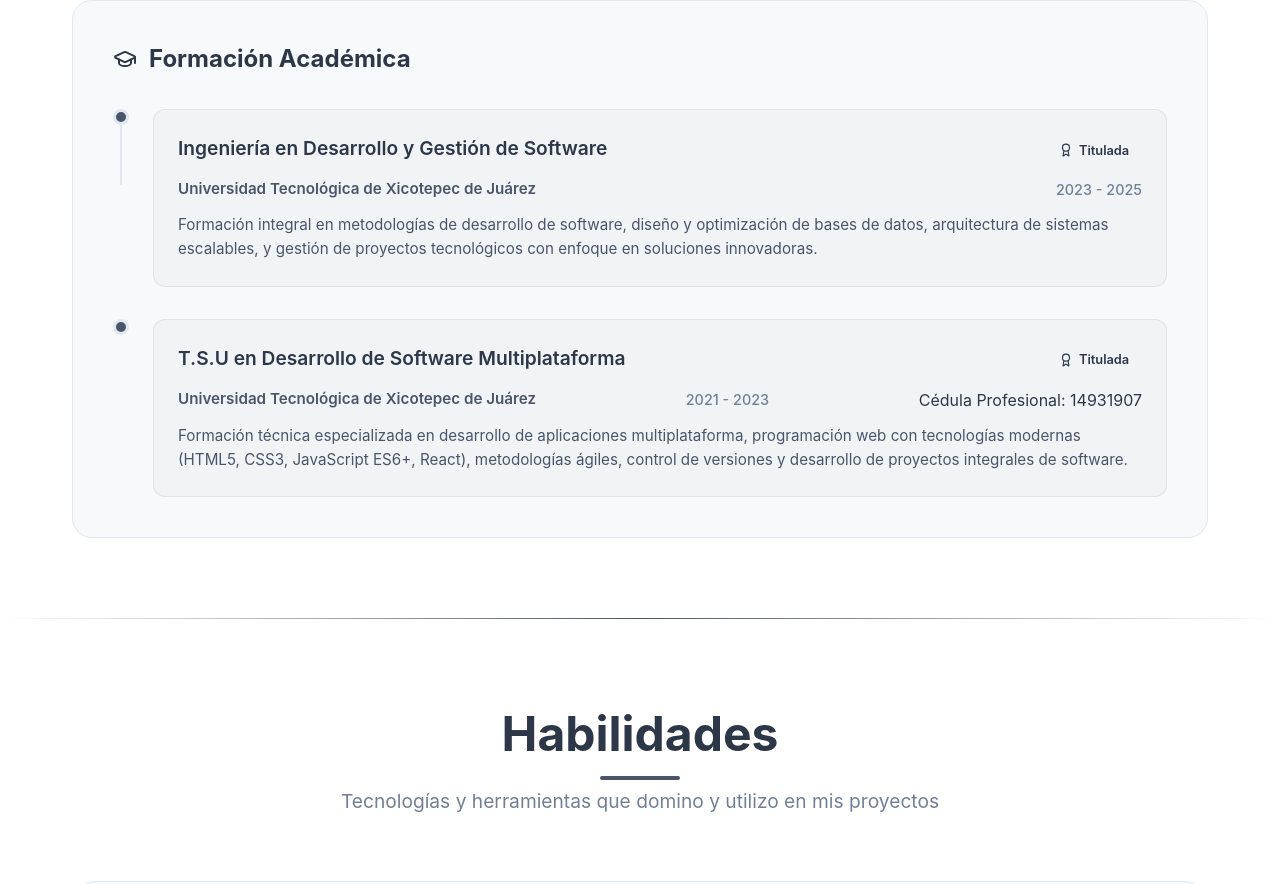
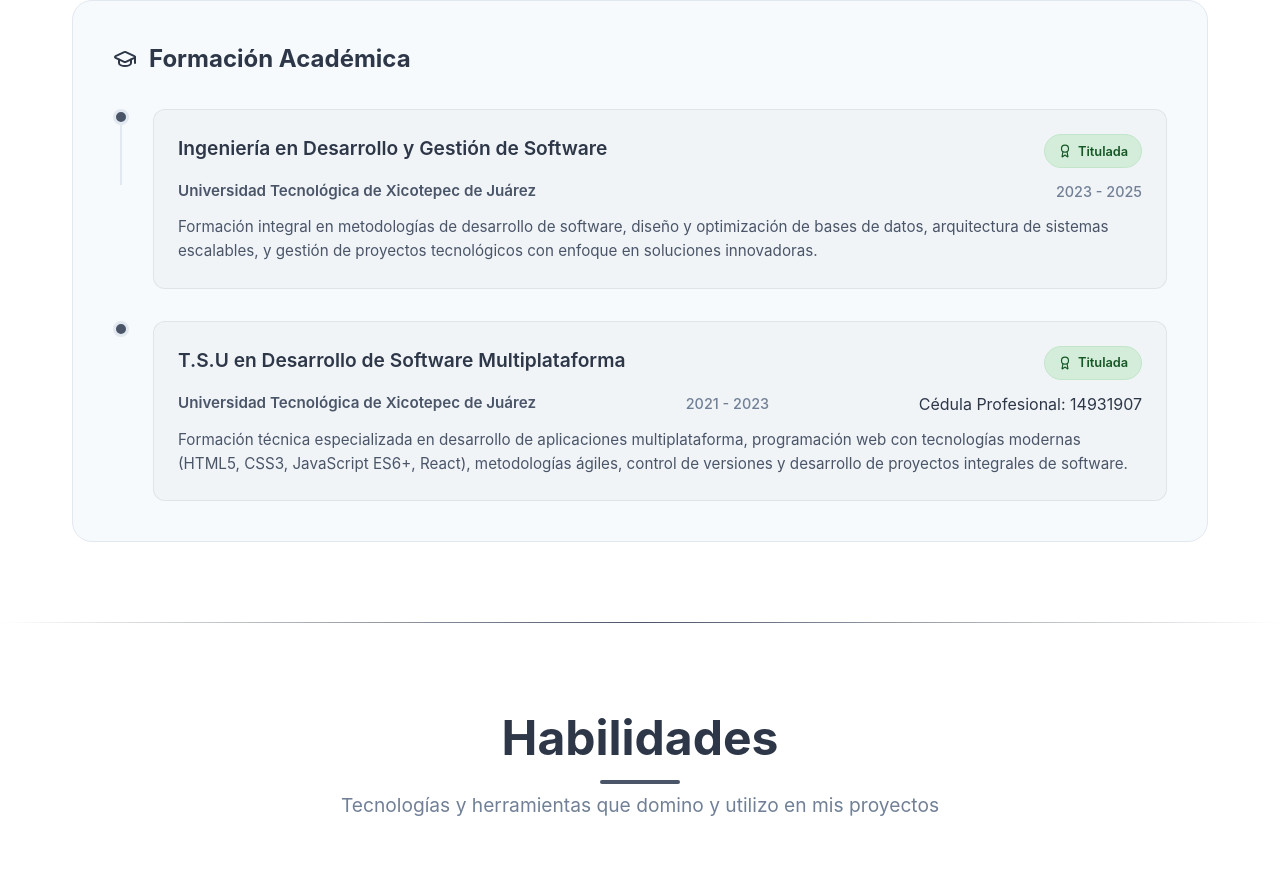
Before and after one commit to Jan-Amixtlan/My-PortafolioJann, a React (Vite) app: page / in a window 1280 px wide. Shown: the part 3136-4020 px from the top of the page. Built offline with nearby package versions, Linux system fonts and the light colour scheme.

Commit message:
fix: update education status handling to include 'Graduada' alongside 'Titulada'

```diff
--- a/src/sections/About.css
+++ b/src/sections/About.css
@@ -328,7 +328,8 @@
   white-space: nowrap;
 }
 
-.education-status.graduada {
+.education-status.graduada,
+.education-status.titulada {
   background: #d4edda;
   color: #155724;
   border: 1px solid #c3e6cb;
@@ -340,7 +341,8 @@
   border: 1px solid #bee5eb;
 }
 
-[data-theme="dark"] .education-status.graduada {
+[data-theme="dark"] .education-status.graduada,
+[data-theme="dark"] .education-status.titulada {
   background: rgba(72, 187, 120, 0.2);
   color: #68d391;
   border-color: rgba(72, 187, 120, 0.3);
--- a/src/sections/About.jsx
+++ b/src/sections/About.jsx
@@ -103,7 +103,7 @@ const About = () => {
                     <div className="education-header">
                       <h4>{edu.title}</h4>
                       <span className={`education-status ${edu.status.toLowerCase()}`}>
-                        {edu.status === 'Titulada' ? <Award size={14} /> : <BookOpen size={14} />}
+                        {(edu.status === 'Titulada' || edu.status === 'Graduada') ? <Award size={14} /> : <BookOpen size={14} />}
                         {edu.status}
                       </span>
                     </div>
```
